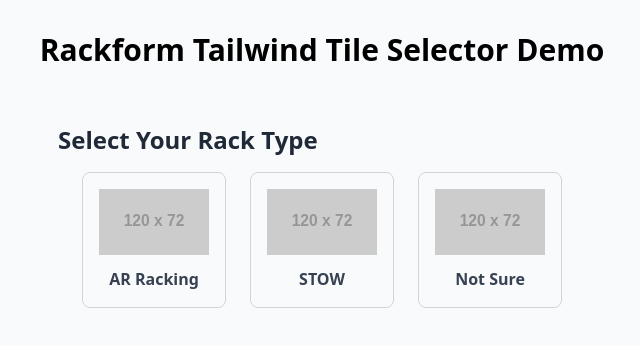
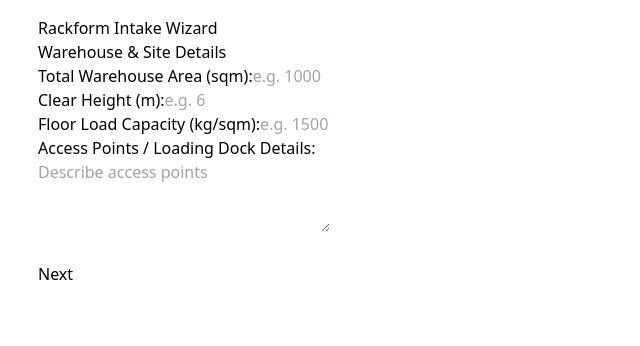
Before and after one commit to Ve1haus/Rackform, a React (Vite) app: page / in a window 1280 px wide. Shown: the top 346 px of the page, without its empty margins (318-958 px from the left). Built offline with nearby package versions, Linux system fonts and the light colour scheme.

Commit message:
Update App.tsx

```diff
--- a/src/App.tsx
+++ b/src/App.tsx
@@ -1,11 +1,39 @@
 import React from 'react';
-import RackTypeStep from './RackTypeStep';
+import { WizardProvider, useWizard } from './WizardContext';
+import WarehouseInfoStep from './WarehouseInfoStep';
+import RackingRequirementsStep from './RackingRequirementsStep';
+import OperationalNeedsStep from './OperationalNeedsStep';
+import PreferencesComplianceStep from './PreferencesComplianceStep';
+import BudgetContactStep from './BudgetContactStep';
+import StepNavigation from './StepNavigation';
+
+function StepRenderer() {
+const { step } = useWizard();
+
+switch (step) {
+case 1:
+return <WarehouseInfoStep />;
+case 2:
+return <RackingRequirementsStep />;
+case 3:
+return <OperationalNeedsStep />;
+case 4:
+return <PreferencesComplianceStep />;
+case 5:
+return <BudgetContactStep />;
+default:
+return <div>Thank you for your submission!</div>;
+}
+}
 
 export default function App() {
-  return (
-    <div className="min-h-screen bg-gray-50 p-8">
-      <h1 className="text-3xl font-extrabold text-center mb-8">Rackform Tailwind Tile Selector Demo</h1>
-      <RackTypeStep />
-    </div>
-  );
+return (
+<WizardProvider>
+<div style={{ maxWidth: 600, margin: 'auto', padding: 16 }}>
+<h1>Rackform Intake Wizard</h1>
+<StepRenderer />
+<StepNavigation />
+</div>
+</WizardProvider>
+);
 }
```
